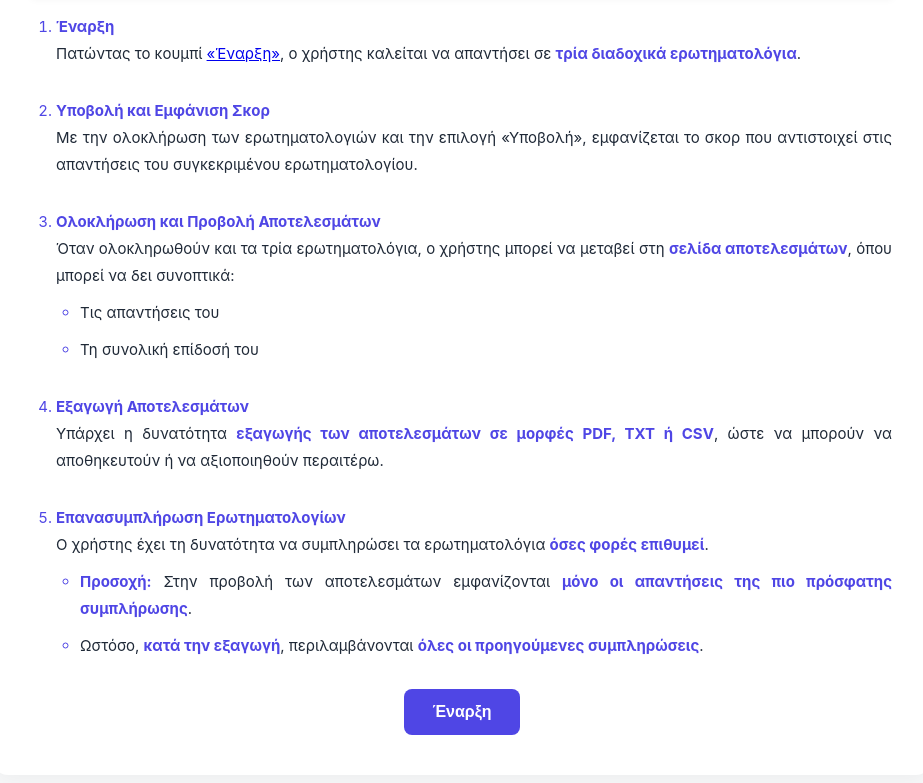
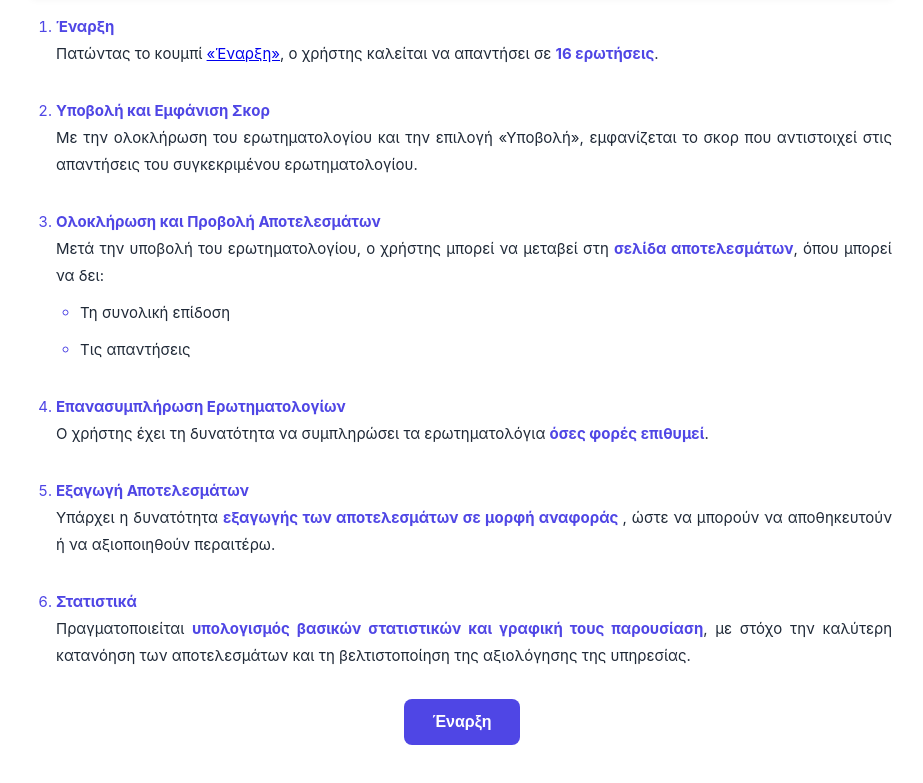
Before and after one commit to marianna-christouli/final, a plain HTML site: page ins.html in a window 1280 px wide. Shown: the part 215-998 px from the top of the page, without its empty margins (178-1101 px from the left). Drawn offline with Linux system fonts and the light colour scheme.

Commit message:
Add files via upload

```diff
--- a/ins.html
+++ b/ins.html
@@ -15,32 +15,25 @@
         <section class="purpose" style="text-align: justify;">
             <li>
                 <strong>Έναρξη</strong><br>
-                Πατώντας το κουμπί <a href="page2.html">«Έναρξη»</a>, ο χρήστης καλείται να απαντήσει σε <strong>τρία διαδοχικά ερωτηματολόγια</strong>.
+                Πατώντας το κουμπί <a href="page2.html">«Έναρξη»</a>, ο χρήστης καλείται να απαντήσει σε <strong>16 ερωτήσεις</strong>.
               </li>
         </section>
 
         <section class="purpose" style="text-align: justify;">
             <li>
                 <strong>Υποβολή και Εμφάνιση Σκορ</strong><br>
-                Με την ολοκλήρωση των ερωτηματολογιών και την επιλογή «Υποβολή», εμφανίζεται το σκορ που αντιστοιχεί στις απαντήσεις του συγκεκριμένου ερωτηματολογίου.
+                Με την ολοκλήρωση του ερωτηματολογίου και την επιλογή «Υποβολή», εμφανίζεται το σκορ που αντιστοιχεί στις απαντήσεις του συγκεκριμένου ερωτηματολογίου.
               </li>
         </section>
 
         <section class="purpose" style="text-align: justify;">
             <li>
                 <strong>Ολοκλήρωση και Προβολή Αποτελεσμάτων</strong><br>
-                Όταν ολοκληρωθούν και τα τρία ερωτηματολόγια, ο χρήστης μπορεί να μεταβεί στη <strong>σελίδα αποτελεσμάτων</strong>, όπου μπορεί να δει συνοπτικά:
+                Μετά την υποβολή του ερωτηματολογίου, ο χρήστης μπορεί να μεταβεί στη <strong>σελίδα αποτελεσμάτων</strong>, όπου μπορεί να δει:
                 <ul>
-                  <li>Τις απαντήσεις του</li>
-                  <li>Τη συνολική επίδοσή του</li>
+                  <li>Τη συνολική επίδοση</li>
+                  <li>Τις απαντήσεις </li>
                 </ul>
-              </li>
-        </section>
-
-        <section class="purpose" style="text-align: justify;">
-            <li>
-                <strong>Εξαγωγή Αποτελεσμάτων</strong><br>
-                Υπάρχει η δυνατότητα <strong>εξαγωγής των αποτελεσμάτων σε μορφές PDF, TXT ή CSV</strong>, ώστε να μπορούν να αποθηκευτούν ή να αξιοποιηθούν περαιτέρω.
               </li>
         </section>
 
@@ -48,10 +41,20 @@
             <li>
                 <strong>Επανασυμπλήρωση Ερωτηματολογίων</strong><br>
                 Ο χρήστης έχει τη δυνατότητα να συμπληρώσει τα ερωτηματολόγια <strong>όσες φορές επιθυμεί</strong>.
-                <ul>
-                  <li><strong>Προσοχή:</strong> Στην προβολή των αποτελεσμάτων εμφανίζονται <strong>μόνο οι απαντήσεις της πιο πρόσφατης συμπλήρωσης</strong>.</li>
-                  <li>Ωστόσο, <strong>κατά την εξαγωγή</strong>, περιλαμβάνονται <strong>όλες οι προηγούμενες συμπληρώσεις</strong>.</li>
-                </ul>
+              </li>
+        </section>
+
+        <section class="purpose" style="text-align: justify;">
+            <li>
+                <strong>Εξαγωγή Αποτελεσμάτων</strong><br>
+                Υπάρχει η δυνατότητα <strong>εξαγωγής των αποτελεσμάτων σε μορφή αναφοράς </strong>, ώστε να μπορούν να αποθηκευτούν ή να αξιοποιηθούν περαιτέρω.
+              </li>
+        </section>
+
+        <section class="purpose" style="text-align: justify;">
+            <li>
+                <strong>Στατιστικά</strong><br>
+                Πραγματοποιείται <strong>υπολογισμός βασικών στατιστικών και γραφική τους παρουσίαση</strong>, με στόχο την καλύτερη κατανόηση των αποτελεσμάτων και τη βελτιστοποίηση της αξιολόγησης της υπηρεσίας.
               </li>
         </section>
         </ol>
```
Also changed, not shown: page4.html (+1 -3 lines).
